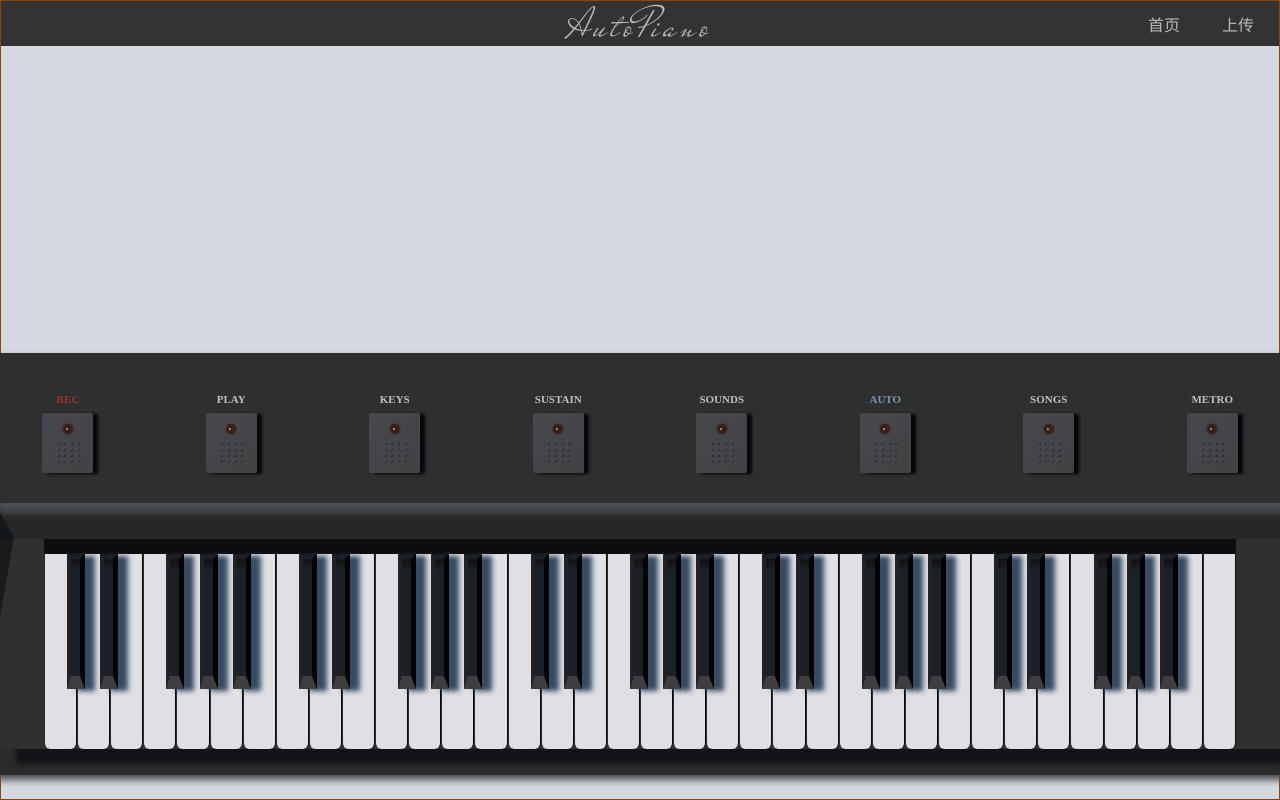
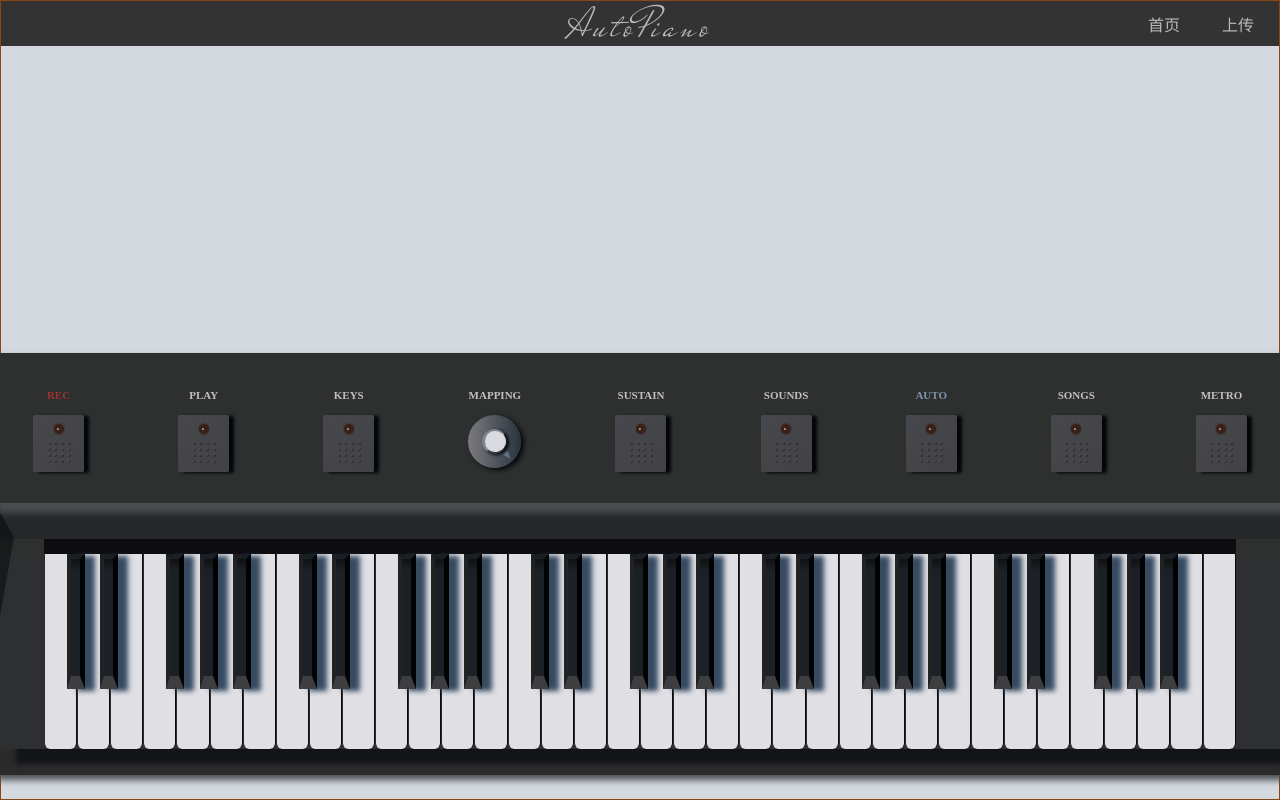
Before and after one commit to sad-wang/WangQiYuAutoPiano, a Vue app: page / in a window 1280 px wide. Shown: the top 800 px of the page. Built offline with nearby package versions, Linux system fonts and the light colour scheme.

Commit message:
achieved mapping keys button style sheet

```diff
--- a/src/components/Piano.vue
+++ b/src/components/Piano.vue
@@ -89,6 +89,10 @@
                 <div class="point"></div>
                 <div class="point"></div>
               </div>
+            </div>
+          </div>
+          <div class="mapping">
+            <div class="mapping-button">
             </div>
           </div>
           <div class="button-square sustain">
@@ -351,7 +355,7 @@ export default {
             font-size: 11px;
             font-weight: bold;
             position: absolute;
-            top:40px;
+            top:-26px;
             z-index: 2;
           }
           .rec:before{
@@ -382,9 +386,10 @@ export default {
             content: 'METRO';
           }
           .button-square{
+            position: relative;
             margin-top: 30px;
             width: 51px;
-            height: 60px;
+            height: 57px;
             background-image: linear-gradient(to right bottom,#47484d,#424244);
             display: flex;
             flex-direction: column;
@@ -440,6 +445,56 @@ export default {
                   background-image: linear-gradient(to right bottom,#4d4e50 0%,#43444b 60%,#23272c 70%,#23262a 100%);
                 }
               }
+            }
+          }
+          .mapping:before{
+            content: 'MAPPING';
+            color: #c0c0c0;
+            font-size: 11px;
+            font-weight: bold;
+            position: absolute;
+            top:-26px;
+            z-index: 2;
+          }
+          .mapping{
+            margin-top: 30px;
+            margin-bottom: 4px;
+            height: 53px;
+            width: 53px;
+            background-image: linear-gradient(to right,#7b7b7d,#29333f);
+            border-radius: 50%;
+            box-shadow: #03070b 3px 2px 5px ;
+            z-index: 2;
+            display: flex;
+            justify-content: center;
+            align-items: center;
+            position: relative;
+            .mapping-button{
+              background-color: #d9dbe1;
+              width: 25px;
+              height: 25px;
+              border-radius: 50px;
+              border-top: 2px solid #84828c;
+              border-left: 3px solid #83838c;
+              border-bottom: 2px solid #393c41;
+              border-right: 1px solid #181c21;
+              box-shadow: #03070b 2px 1px 3px ;
+            }
+            .mapping-button:after{
+              position: absolute;
+              content: '';
+              border-style: solid;
+              border-width: 3px 0 3px 8px;
+              border-color: transparent transparent transparent #637184;
+              right: 9px;
+              bottom: 9px;
+              transform: rotate(50deg);
+            }
+            .mapping-button:hover:after{
+              right: 35px;
+              bottom: 9px;
+              transform: rotate(130deg);
+              border-color: transparent transparent transparent #fffbff;
             }
           }
         }
```
